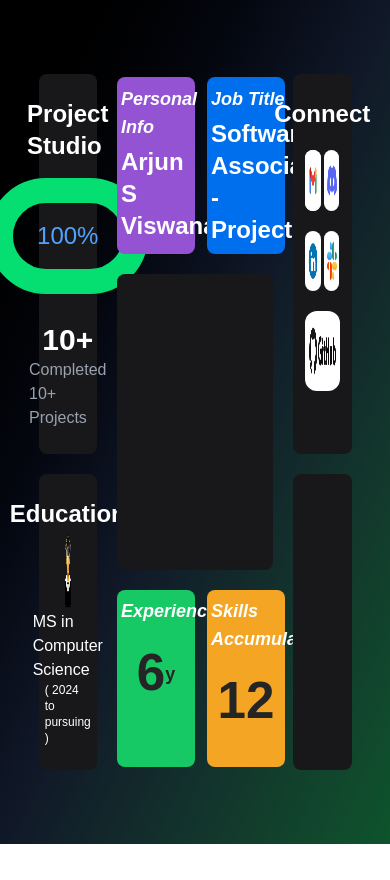
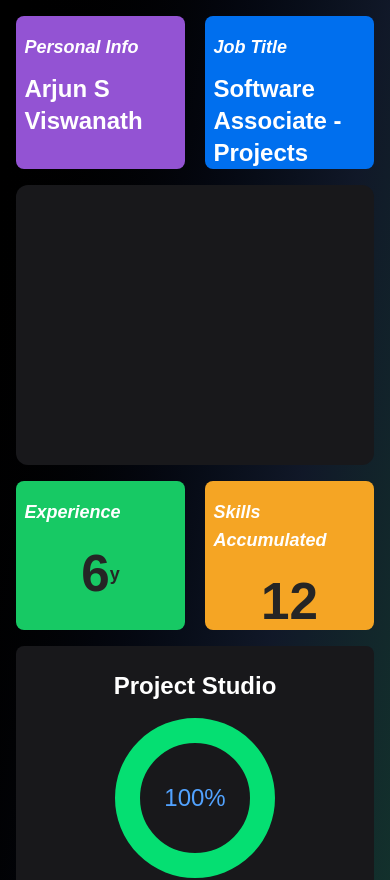
Before and after one commit to ArjunViswaa/MyProfile, a React (Vite) app in the folder portfolio/: page /portfolio-dashboard in a window 390 px wide. Shown: the top 880 px of the page. Before the commit the page ends 844 px from the top, so only its background shows below. Built offline with nearby package versions, Linux system fonts and the light colour scheme.

Commit message:
Responsiveness commit

```diff
--- a/portfolio/src/components/Contacts.jsx
+++ b/portfolio/src/components/Contacts.jsx
@@ -2,7 +2,7 @@ import React from 'react';
 
 function Contacts() {
   return (
-    <div id="contact" className='flex flex-col w-[15vw]'>
+    <div id="contact" className='flex flex-col gap-4 order-3 md:order-3'>
         <div className="bg-[#18181b] text-white pt-6 p-3 rounded-lg flex flex-col items-center h-[45vh]">
           <h2 className="text-2xl font-bold">Connect</h2>
           <div className='flex flex-col mt-5 w-[100%] h-[70%]'>
--- a/portfolio/src/components/ExperienceAndSkills.jsx
+++ b/portfolio/src/components/ExperienceAndSkills.jsx
@@ -2,8 +2,8 @@ import React from "react";
 
 function ExperienceAndSkills() {
     return (
-        <div id="profile-experience-skills" className='flex flex-col w-[40vw] m-5'>
-            <div className='flex flex-row  h-[21vh]'>
+        <div id="profile-experience-skills" className='flex flex-col gap-4 md:col-span-2 order-1 md:order-2'>
+            <div className='flex flex-row gap-2 flex-1 max-h-[170px]'>
                 <div className='w-[50%] mr-3 rounded-lg bg-[#9353d3] cursor-pointer transition-transform duration-500 hover:!scale-105'>
                     <h6 className="text-lg font-bold text-white mt-[10%] ml-[5%] italic">Personal Info</h6>
                     <h5 className="text-2xl font-bold text-white mt-[7%] ml-[5%]">Arjun S Viswanath</h5>
@@ -13,10 +13,10 @@ function ExperienceAndSkills() {
                     <h5 className="text-2xl font-bold text-white mt-[7%] ml-[5%]">Software Associate - Projects</h5>
                 </div>
             </div>
-            <div className='flex h-[35vh] mt-5'>
+            <div className='relative flex flex-col items-center bg-[#18181b] rounded-xl items-center justify-end relative h-[280px] w-full cursor-pointer md:flex-1'>
                 <div className='w-full bg-[#18181b] rounded-lg cursor-pointer transition-transform duration-500 hover:!scale-105'></div>
             </div>
-            <div className='flex flex-row h-[21vh] mt-5'>
+            <div className='flex flex-row gap-2 flex-1 max-h-[170px]'>
                 <div className='w-[50%] mr-3 rounded-lg bg-[#17c964] cursor-pointer transition-transform duration-500 hover:!scale-105'>
                     <h6 className="text-lg font-bold text-white mt-[10%] ml-[5%] italic">Experience</h6>
                     <div className="flex flex-row w-full items-center justify-center flex-1 mt-5">
--- a/portfolio/src/components/ProfileAndEducation.jsx
+++ b/portfolio/src/components/ProfileAndEducation.jsx
@@ -2,7 +2,7 @@ import React from "react";
 
 function ProfileAndEducation() {
     return (
-        <div id="projects-and-Education" className='flex flex-col w-[15vw]'>
+        <div id="projects-and-Education" className='flex flex-col gap-4 order-2 md:order-1'>
             <div className="bg-[#18181b] text-white p-6 rounded-lg flex flex-col items-center h-[45vh] cursor-pointer transition-transform duration-500 hover:!scale-105">
                 <h2 className="text-2xl font-bold">Project Studio</h2>
                 <div className="w-40 h-40 flex items-center justify-center rounded-full border-25 border-green-400 mt-4">
--- a/portfolio/src/pages/Dashboard.jsx
+++ b/portfolio/src/pages/Dashboard.jsx
@@ -5,12 +5,14 @@ import Contacts from '../components/Contacts';
 
 function Dashboard() {
   return (
-    <div className='w-[100vw] h-[100vh] flex items-center justify-center bg-gradient-to-br from-black via-gray-900 to-green-900'>
-      <ProfileAndEducation />
+    <div className='z-10 overflow-hidden relative min-h-screen min-w-screen gap-4 flex items-center justify-center p-4 bg-gradient-to-br from-black via-gray-900 to-green-900'>
+      <div className='relative z-10 grid grid-cols-1 gap-4 sm:grid-cols-1 max-w-[1024px] md:grid-cols-4'>
+        <ProfileAndEducation />
 
-      <ExperienceAndSkills />
+        <ExperienceAndSkills />
 
-      <Contacts />
+        <Contacts />
+      </div>
     </div>
   );
 }
```
